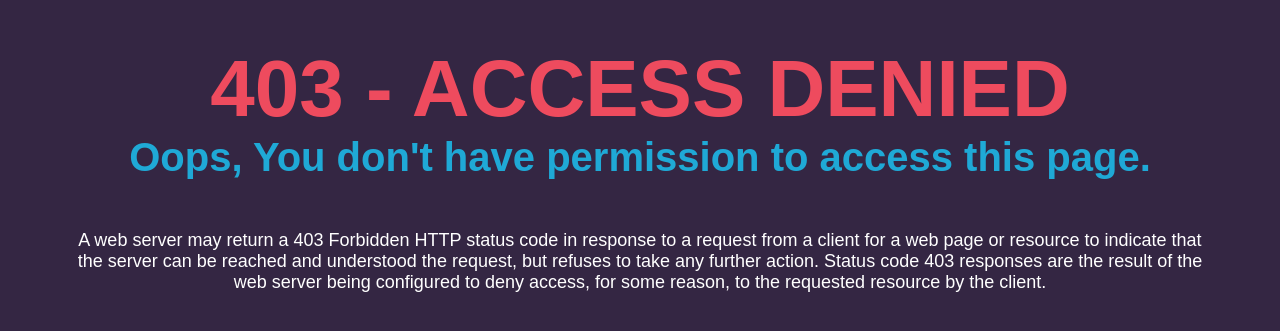
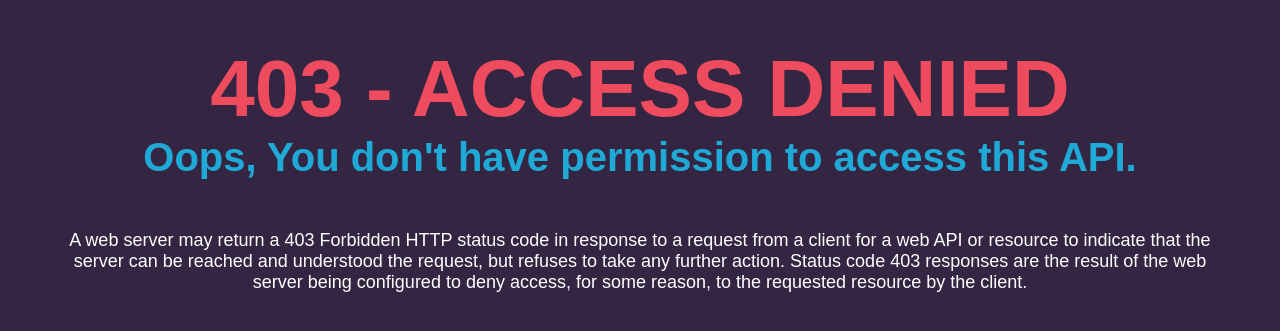
Before and after one commit to ajeetrajbhar2505/classes-backend, a website: page public/index.html in a window 1280 px wide. Shown: the part 207-538 px from the top of the page. Drawn offline with Linux system fonts and the light colour scheme.

```diff
--- a/public/index.html
+++ b/public/index.html
@@ -5,9 +5,9 @@
     </div>
 
     <div class="subtitle">
-        Oops, You don't have permission to access this page.
+        Oops, You don't have permission to access this API.
     </div>
     <div class="isi">
-         A web server may return a 403 Forbidden HTTP status code in response to a request from a client for a web page or resource to indicate that the server can be reached and understood the request, but refuses to take any further action. Status code 403 responses are the result of the web server being configured to deny access, for some reason, to the requested resource by the client.
+         A web server may return a 403 Forbidden HTTP status code in response to a request from a client for a web API or resource to indicate that the server can be reached and understood the request, but refuses to take any further action. Status code 403 responses are the result of the web server being configured to deny access, for some reason, to the requested resource by the client.
          </div>
 </div>
```
